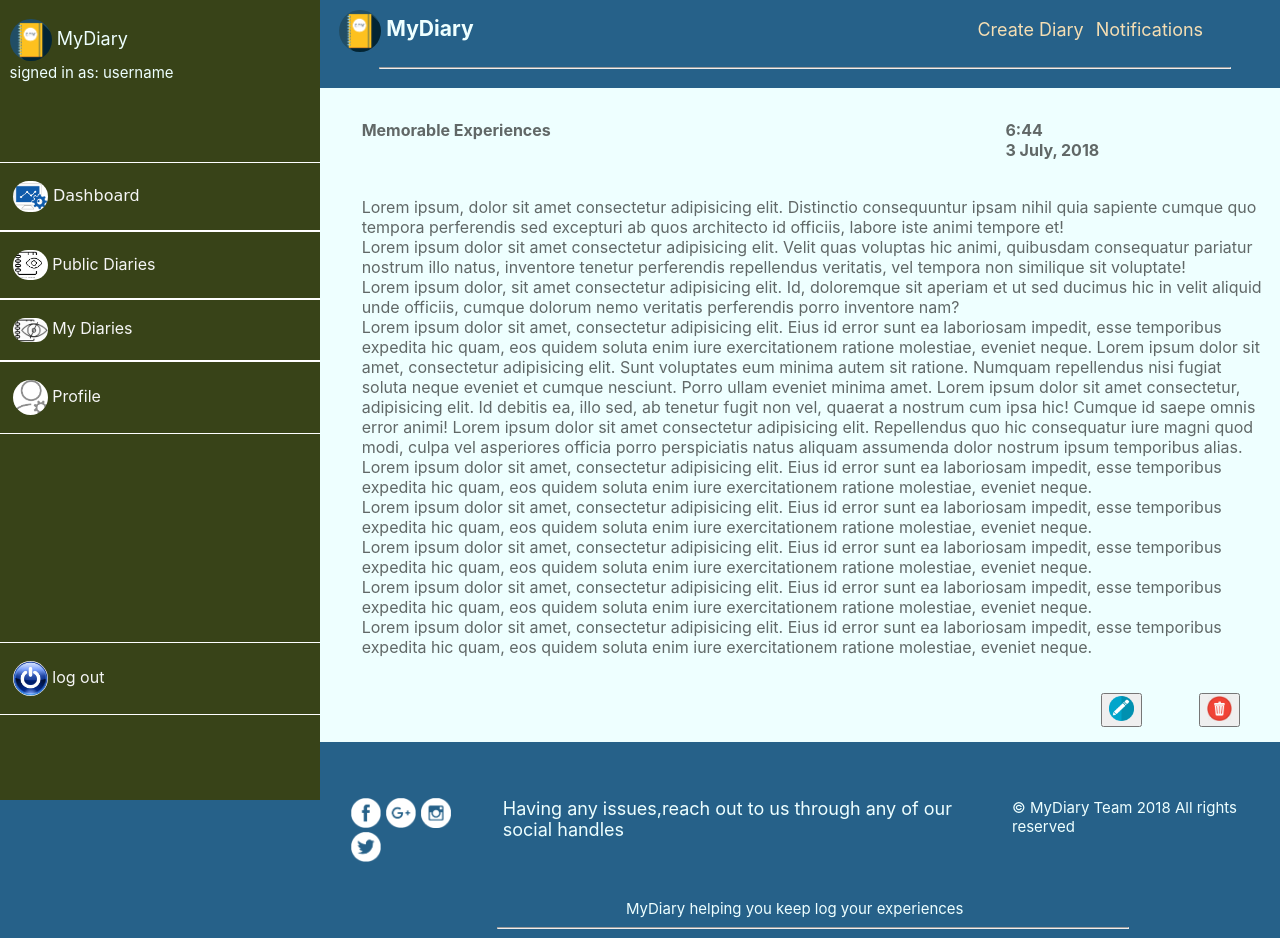
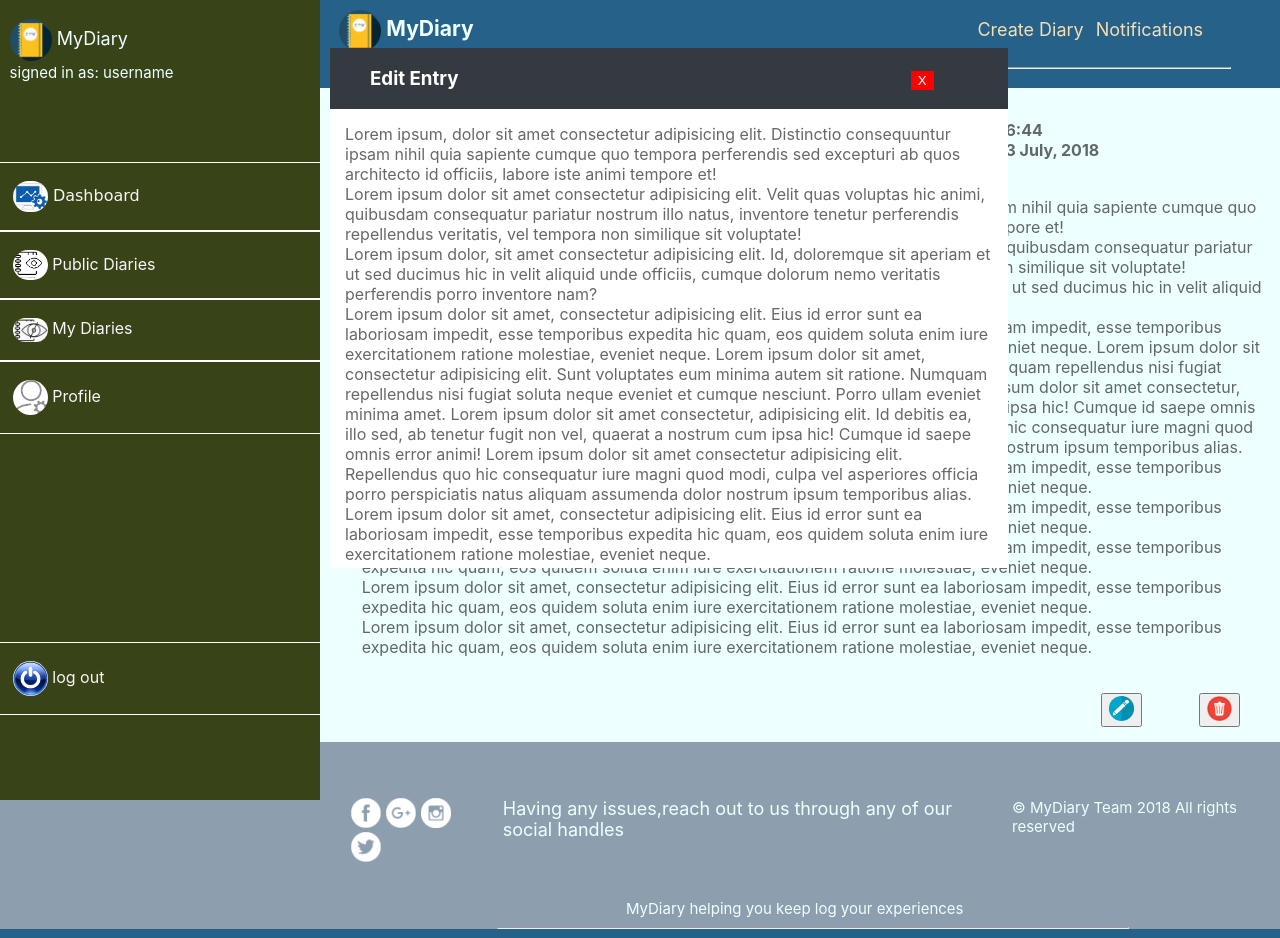
Before and after one commit to andrewinsoul/MyDiary, a plain HTML site: page UI/diary-entry.html in a window 1280 px wide. Both pictures are taken after a click on the button 1121 px from the left and 710 px from the top of the page. Drawn offline with Linux system fonts and the light colour scheme.

Commit message:
add functionality to buttons that allows editing and deleting

```diff
--- a/UI/assets/styles/diary-entry.css
+++ b/UI/assets/styles/diary-entry.css
@@ -5,8 +5,18 @@ body {
 hr {
   width: 544px;
 }
+.modal-title {
+  color: white;
+}
 img.footer-img {
   width: 30px;
+}
+.modal-footer {
+  margin: 0;
+}
+#modal-div {
+  padding: 15px;
+  margin-top: 0;
 }
 footer {
   margin-top: 25px;
@@ -79,6 +89,21 @@ div.credits {
 #bottom-line {
   width: 630px;
 }
+.modal {
+  z-index: 10;
+  margin-top: 3%;
+  margin-left: 25%;
+  width: 53%;
+  height: 65%;
+}
+div.modal-footer>button {
+  cursor: pointer;
+  padding: 5px;
+  background: linear-gradient(to right, green, #384318);
+  color: whitesmoke;
+  border-radius: 6px;
+  border: 1px solid green;
+}
 div#end>small {
   margin-left: 30%;
 }
--- a/UI/assets/styles/diary.css
+++ b/UI/assets/styles/diary.css
@@ -64,10 +64,7 @@ button {
   border-radius: 6px;
   border: 1px solid green;
 }
-button#close {
-  background: linear-gradient(to right, red, red);
-  border: 1px solid red;
-}
+
 div.side-nav-links {
   margin-top: 25%;
   font-size: 16px;
--- a/UI/assets/styles/main.css
+++ b/UI/assets/styles/main.css
@@ -89,6 +89,13 @@ a.nav-link:hover {
   overflow: auto;
   background-color: white;
 }
+button#close {
+  background: linear-gradient(to right, red, red);
+  border: 1px solid red;
+  color: white;
+  margin-left: 56%;
+  cursor: pointer;
+}
 .modal-head {
   background-color: #353a40;
 }
--- a/UI/diary-entry.html
+++ b/UI/diary-entry.html
@@ -89,23 +89,24 @@
           </div>
           <div id="page-modal" class="modal">
             <div class="modal-head">
-              <h3 class="modal-title">Add Entry</h3>
+              <h3 class="modal-title">Edit Entry</h3>
               <span id="close-btn"><button id="close">X</button></span>
             </div>
             <div class="body">
-              <form action = "">
-                <div class="input-container">
-                  <label>Title of Entry</label>
-                  <input type="text" class="input-entry" placeholder="Entry title"/>
-                </div>
-                <div class="input-container">
-                  <label>Description of Entry</label>
-                  <textarea class="input-entry" rows="7"  placeholder="Entry Description"></textarea>
-                </div>
-              </form>
+              <div contenteditable="true" id="modal-div">
+                Lorem ipsum, dolor sit amet consectetur adipisicing elit. Distinctio consequuntur ipsam nihil quia sapiente cumque quo tempora perferendis sed excepturi ab quos architecto id officiis, labore iste animi tempore et!<br/>
+                Lorem ipsum dolor sit amet consectetur adipisicing elit. Velit quas voluptas hic animi, quibusdam consequatur pariatur nostrum illo natus, inventore tenetur perferendis repellendus veritatis, vel tempora non similique sit voluptate!<br/>
+                Lorem ipsum dolor, sit amet consectetur adipisicing elit. Id, doloremque sit aperiam et ut sed ducimus hic in velit aliquid unde officiis, cumque dolorum nemo veritatis perferendis porro inventore nam?<br/>
+                Lorem ipsum dolor sit amet, consectetur adipisicing elit. Eius id error sunt ea laboriosam impedit, esse temporibus expedita hic quam, eos quidem soluta enim iure exercitationem ratione molestiae, eveniet neque. Lorem ipsum dolor sit amet, consectetur adipisicing elit. Sunt voluptates eum minima autem sit ratione. Numquam repellendus nisi fugiat soluta neque eveniet et cumque nesciunt. Porro ullam eveniet minima amet. Lorem ipsum dolor sit amet consectetur, adipisicing elit. Id debitis ea, illo sed, ab tenetur fugit non vel, quaerat a nostrum cum ipsa hic! Cumque id saepe omnis error animi! Lorem ipsum dolor sit amet consectetur adipisicing elit. Repellendus quo hic consequatur iure magni quod modi, culpa vel asperiores officia porro perspiciatis natus aliquam assumenda dolor nostrum ipsum temporibus alias.
+                Lorem ipsum dolor sit amet, consectetur adipisicing elit. Eius id error sunt ea laboriosam impedit, esse temporibus expedita hic quam, eos quidem soluta enim iure exercitationem ratione molestiae, eveniet neque.<br/>
+                Lorem ipsum dolor sit amet, consectetur adipisicing elit. Eius id error sunt ea laboriosam impedit, esse temporibus expedita hic quam, eos quidem soluta enim iure exercitationem ratione molestiae, eveniet neque.<br/>
+                Lorem ipsum dolor sit amet, consectetur adipisicing elit. Eius id error sunt ea laboriosam impedit, esse temporibus expedita hic quam, eos quidem soluta enim iure exercitationem ratione molestiae, eveniet neque.<br/>
+                Lorem ipsum dolor sit amet, consectetur adipisicing elit. Eius id error sunt ea laboriosam impedit, esse temporibus expedita hic quam, eos quidem soluta enim iure exercitationem ratione molestiae, eveniet neque.<br/>
+                Lorem ipsum dolor sit amet, consectetur adipisicing elit. Eius id error sunt ea laboriosam impedit, esse temporibus expedita hic quam, eos quidem soluta enim iure exercitationem ratione molestiae, eveniet neque.<br/>
+              </div>
             </div>
             <div class="modal-footer">
-              <button>Add Entry</button>
+              <button>Save Changes</button>
             </div>
           </div>
         </div>
@@ -129,6 +130,6 @@
         <hr id="bottom-line"/>
       </div>
     </div>
-    <script src="./assets/scripts/mainII.js"/>
+    <script src="./assets/scripts/mainII.js"></script>
   </body>
 </html>
```
